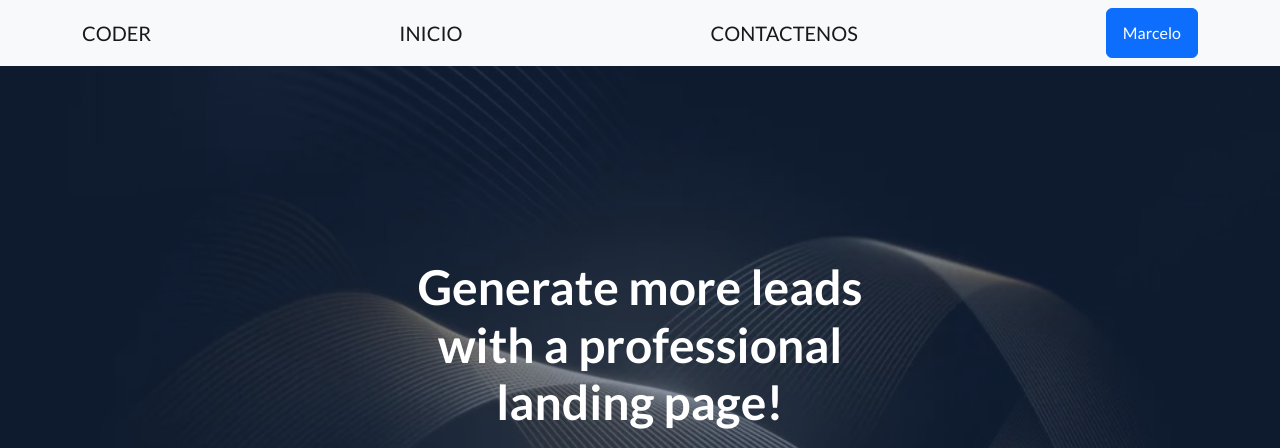
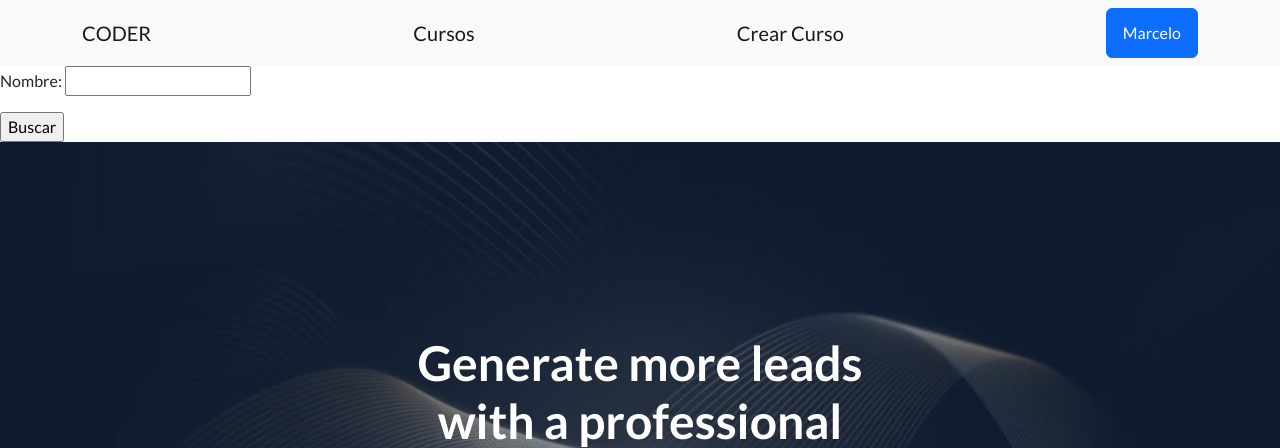
Before and after one commit to mvann15/ProyectoCoder47785, a Django app: page /app/cursos/ in a window 1280 px wide. Shown: the top 448 px of the page. Run offline with Django 4.2, Linux system fonts and the light colour scheme; data that the repository does not hold is empty; some libraries are stand-ins or nearby versions.

Commit message:
creamos búsqueda

```diff
--- /dev/null
+++ b/AppCoder/forms.py
@@ -0,0 +1,10 @@
+from django import forms
+
+
+class CursoForm(forms.Form):
+    nombre = forms.CharField()
+    camada = forms.IntegerField()
+
+
+class BusquedaCursoForm(forms.Form):
+    nombre = forms.CharField()
--- a/AppCoder/urls.py
+++ b/AppCoder/urls.py
@@ -1,10 +1,12 @@
 
 from django.contrib import admin
 from django.urls import path
-from AppCoder.views import crear_curso, show_html, mostrar_cursos
+from AppCoder.views import crear_curso, show_html, mostrar_cursos, crear_curso_form, busqueda_camada
 urlpatterns = [
     path('show/', show_html),
     path('agregar_curso/', crear_curso),
+    path('buscar/', busqueda_camada),
+    path('curso/', crear_curso_form),
     path('cursos/', mostrar_cursos),
 
 ]
--- a/AppCoder/views.py
+++ b/AppCoder/views.py
@@ -1,13 +1,15 @@
 from django.http import HttpResponse
 from django.shortcuts import render, redirect
 from AppCoder.models import Curso
+from AppCoder.forms import CursoForm, BusquedaCursoForm
 
 
 def mostrar_cursos(request):
     cursos = Curso.objects.all()
     contexto = {
         "cursos": cursos,
-        "nombre": "Marcelo"
+        "nombre": "Marcelo",
+        "form": BusquedaCursoForm(),
     }
     return render(request, "AppCoder/cursos.html", contexto)
 
@@ -19,6 +21,45 @@ def crear_curso(request):
     return redirect("/app/cursos/")
 
 
+def crear_curso_form(request):
+    if request.method == "POST":
+
+        # Crear curso
+
+        curso_formulario = CursoForm(request.POST)
+
+        if curso_formulario.is_valid():
+            informacion = curso_formulario.cleaned_data
+
+            curso_crear = Curso(nombre=informacion["nombre"], camada=informacion["camada"])
+
+            curso_crear.save()
+
+            return redirect("/app/cursos/")
+
+    curso_formulario = CursoForm()
+
+    contexto = {
+
+        "form": curso_formulario
+
+    }
+
+    return render(request, "AppCoder/crear_curso.html", contexto)
+
+
+def busqueda_camada(request):
+    nombre = request.GET["nombre"]
+    cursos = Curso.objects.filter(nombre__icontains=nombre)
+
+    contexto = {
+        "cursos": cursos,
+        "nombre": "Marcelo",
+        "form": BusquedaCursoForm(),
+    }
+    return render(request, "AppCoder/cursos.html", contexto)
+
+
 def show_html(request):
     curso = Curso.objects.first()
     contexto = {"curso": curso, "nombre": "Marcelo"}
--- a/ProyectoCoder47785/urls.py
+++ b/ProyectoCoder47785/urls.py
@@ -16,8 +16,9 @@ Including another URLconf
 """
 from django.contrib import admin
 from django.urls import path, include
-from AppCoder.views import crear_curso
+from AppCoder.views import mostrar_cursos
 urlpatterns = [
     path('admin/', admin.site.urls),
+    path('', mostrar_cursos),
     path('app/', include('AppCoder.urls'))
 ]
--- a/templates/AppCoder/cursos.html
+++ b/templates/AppCoder/cursos.html
@@ -1,6 +1,12 @@
 {% extends 'base.html' %}
 
 {% block cambio %}
+<div>
+    <form action="/app/buscar" method="GET">
+        {{ form.as_p }}
+        <input type="submit" value="Buscar">
+    </form>
+</div>
 {% for curso in cursos %}
     <h2 style="color:#3333ff">{{curso.nombre}}</h2>
     <p class="lead mb-0" style="color:#ff3333">
--- a/templates/base/navigation.html
+++ b/templates/base/navigation.html
@@ -1,8 +1,8 @@
 <nav class="navbar navbar-light bg-light static-top">
     <div class="container">
-        <a class="navbar-brand" href="#!">CODER</a>
-        <a class="navbar-brand" href="#!">INICIO</a>
-        <a class="navbar-brand" href="#!">CONTACTENOS</a>
+        <a class="navbar-brand" href="/">CODER</a>
+        <a class="navbar-brand" href="/app/cursos/">Cursos</a>
+        <a class="navbar-brand" href="/app/curso/">Crear Curso</a>
         <a class="btn btn-primary" href="#signup">{{nombre}}</a>
     </div>
 </nav>
```
Also changed, not shown: templates/AppCoder/crear_curso.html (added, +22 -0 lines).
